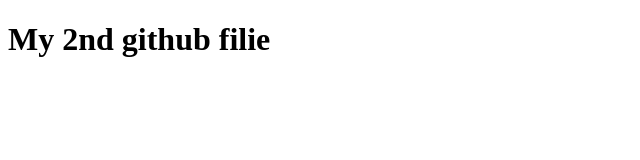
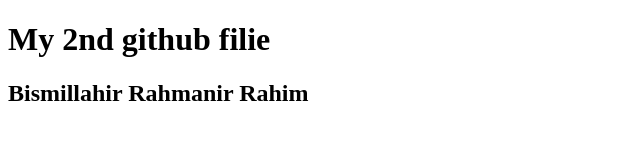
Before and after one commit to sharifulssk/my-2nd-github, a plain HTML site: page index.html in a window 1280 px wide. Shown: the whole page, without its empty margins (0-640 px from the left). Drawn offline with Linux system fonts and the light colour scheme.

Commit message:
updated the html file

```diff
--- a/index.html
+++ b/index.html
@@ -7,5 +7,6 @@
 </head>
 <body>
     <h1>My 2nd github filie</h1>
+    <h2>Bismillahir Rahmanir Rahim</h2>
 </body>
 </html>
```
